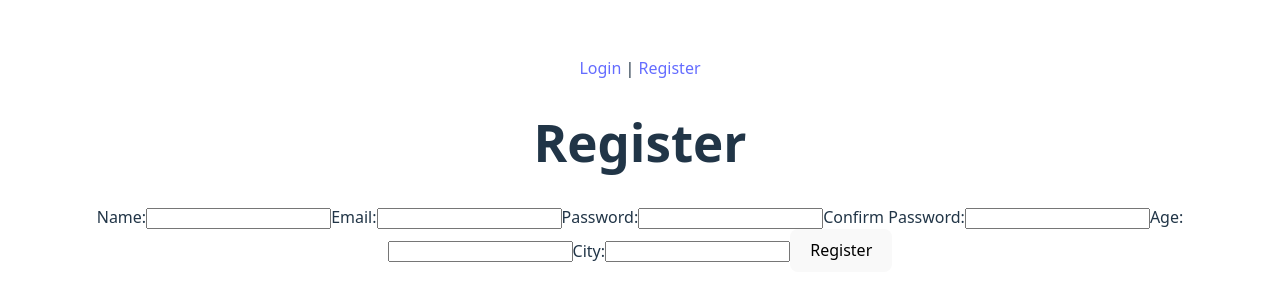
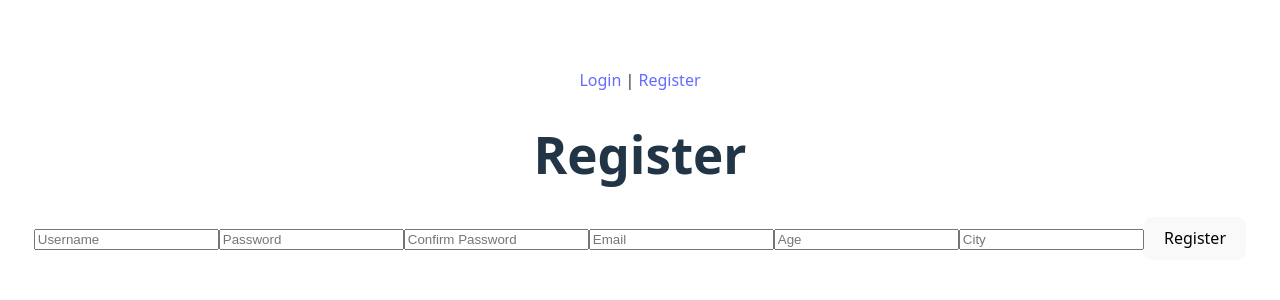
Before and after one commit to UulaKaijalainen/LoppuProjekti, a React (Vite) app in the folder projekti/: page /register in a window 1280 px wide. Shown: the part 236-536 px from the top of the page. Built offline with nearby package versions, Linux system fonts and the light colour scheme.

Commit message:
rekesteröityminen korjaaminen

```diff
--- a/projekti/package.json
+++ b/projekti/package.json
@@ -10,13 +10,17 @@
     "preview": "vite preview"
   },
   "dependencies": {
+    "bcrypt": "^6.0.0",
     "cors": "^2.8.5",
     "dotenv": "^17.2.3",
     "express": "^5.1.0",
+    "express-session": "^1.18.2",
     "mariadb": "^3.4.5",
+    "mysql2": "^3.15.3",
     "react": "^19.1.1",
     "react-dom": "^19.1.1",
-    "react-router-dom": "^7.9.5"
+    "react-router-dom": "^7.9.5",
+    "session": "^0.1.0"
   },
   "devDependencies": {
     "@eslint/js": "^9.36.0",
--- a/projekti/src/Register.jsx
+++ b/projekti/src/Register.jsx
@@ -1,32 +1,114 @@
+import React, { useState } from 'react';
+
 function Register() {
+    const [username, setUsername] = useState('');
+    const [password, setPassword] = useState('');
+    const [confirmPassword, setConfirmPassword] = useState('');
+    const [email, setEmail] = useState('');
+    const [age, setAge] = useState('');
+    const [city, setCity] = useState('');
+    const [err, setErr] = useState('');
+    const [load, setLoad] = useState(false);
 
-    return <>
-        <h1>Register</h1>
-        <form>
-            <label>
-                Name:
-                <input type="text" name="name" />
-            </label>
-            <label>
-                Email:
-                <input type="email" name="email" />
-            </label>
+    const handleSubmit = async (e) => {
+        e.preventDefault();
+        setErr('');
 
-            <label htmlFor="password">Password:</label>
-            <input type="password" name="password" />
+        if (password !== confirmPassword) {
+            setErr('Passwords do not match');
+            return;
+        }
 
-            <label htmlFor="confirm-password">Confirm Password:</label>
-            <input type="password" name="confirm-password" />
 
-            <label htmlFor="age">Age:</label>
-            <input type="number" name="age" />
 
-            <label htmlFor="city">City:</label>
-            <input type="text" name="city" />
+        setLoad(true);
 
-            <button type="submit">Register</button>
-        </form>
-    </>
+        try {
+            const response = await fetch('http://localhost:3001/register', {
+                method: 'POST',
+                headers: {
+                    'Content-Type': 'application/json'
+                },
+                mode: 'cors',
+                body: JSON.stringify({
+                    username,
+                    email,
+                    password,
+                    confirmPassword,
+                    age,
+                    city
 
+                })
+            });
+
+             if (!response.ok) {
+
+                const errBody = await response.json().catch(() => ({}));
+                throw new Error(errBody.error || errBody.message || 'Registration failed');
+            }
+
+            alert('Registration successful!');
+        } catch (error) {
+            setErr(error.message);
+        } finally {
+            setLoad(false);
+        }
+    };
+
+    return (
+        <>
+            <h1>Register</h1>
+            {err && <div className="error">{err}</div>}
+            <form onSubmit={handleSubmit}>
+                <input
+                    type="text"
+                    value={username}
+                    onChange={(e) => setUsername(e.target.value)}
+                    placeholder="Username"
+                    required
+                />
+                <input
+                    type="password"
+                    value={password}
+                    onChange={(e) => setPassword(e.target.value)}
+                    placeholder="Password"
+                    required
+                />
+                <input
+                    type="password"
+                    value={confirmPassword}
+                    onChange={(e) => setConfirmPassword(e.target.value)}
+                    placeholder="Confirm Password"
+                    required
+                />
+
+                <input
+                    type="email"
+                    value={email}
+                    onChange={(e) => setEmail(e.target.value)}
+                    placeholder="Email"
+                    required
+                />
+                <input
+                    type="number"
+                    value={age}
+                    onChange={(e) => setAge(e.target.value)}
+                    placeholder="Age"
+                    required
+                />
+                <input
+                    type="text"
+                    value={city}
+                    onChange={(e) => setCity(e.target.value)}
+                    placeholder="City"
+                    required
+                />
+                <button type="submit" disabled={load}>
+                    {load ? 'Registering...' : 'Register'}
+                </button>
+            </form>
+        </>
+    );
 }
+
 export default Register;
```
Also changed, not shown: projekti/palvelin/server.js (+67 -92 lines), 2 other files (tests, documents, lock files or other folders).
